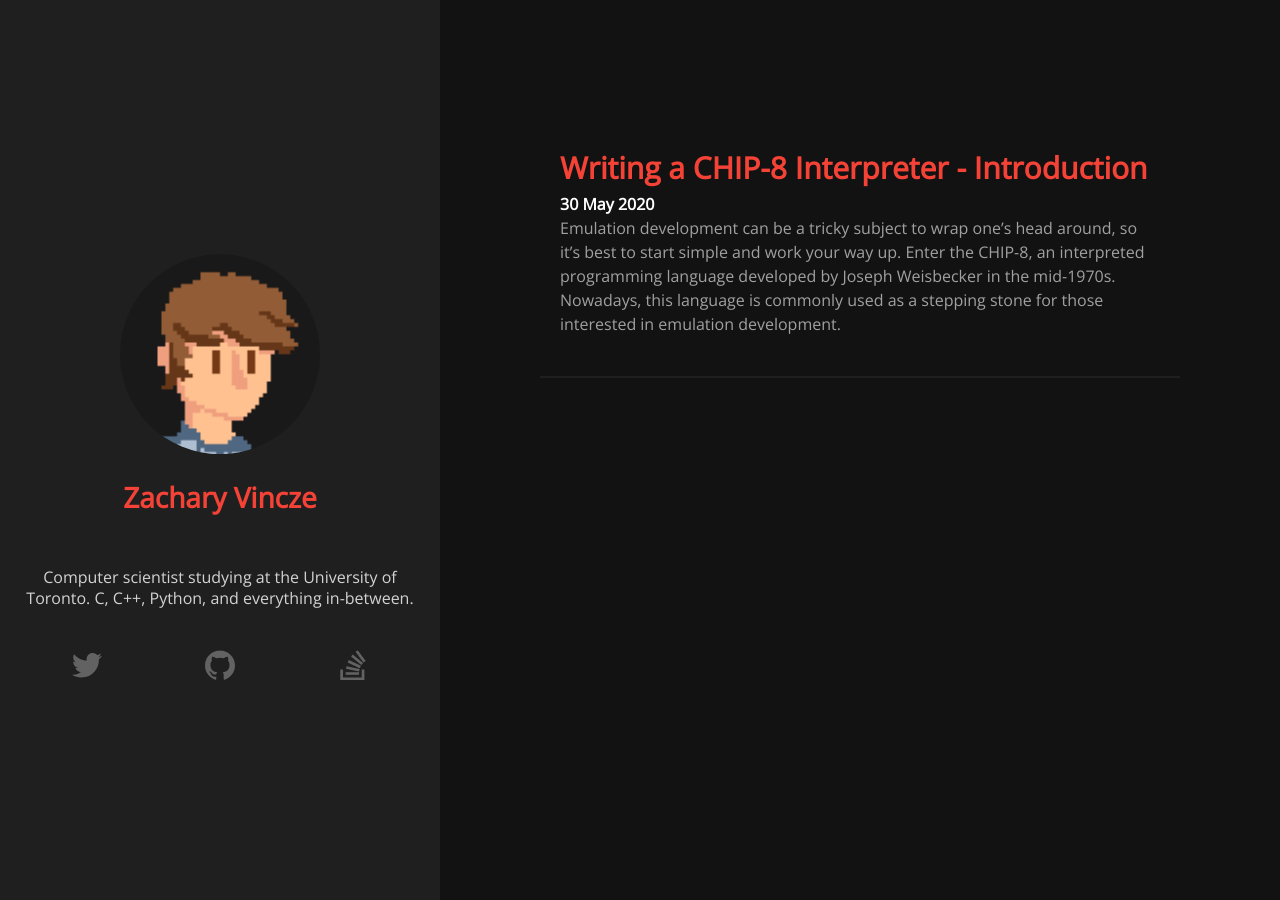
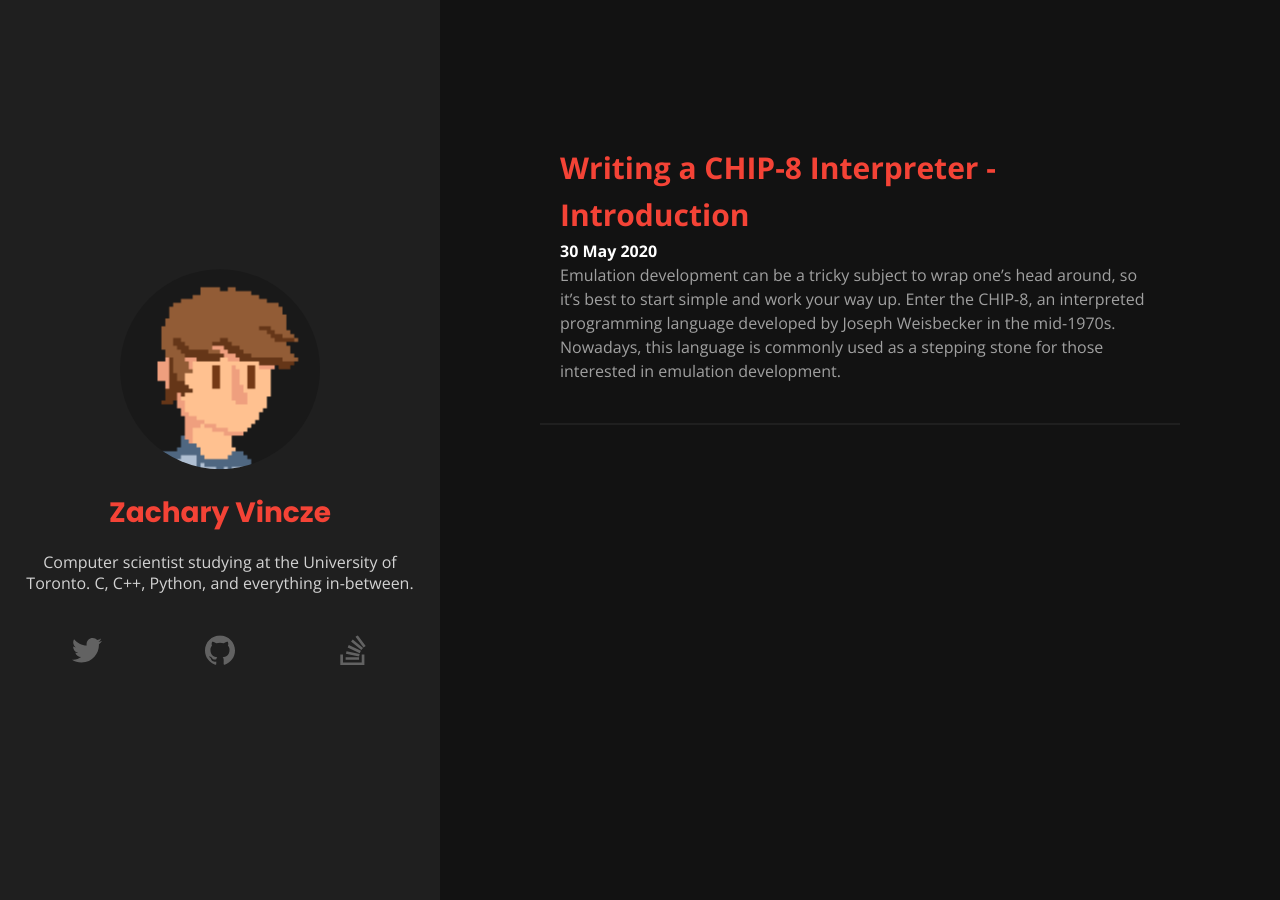
Before and after one commit to zacharyvincze/zacharyvincze.github.io, a Jekyll site: the page built from index.html, in a window 1280 px wide. Built offline with Jekyll 4.4.1, drawn with Linux system fonts in a browser that asks for light colours.

Commit message:
Site optimizations

```diff
--- a/_sass/_base.scss
+++ b/_sass/_base.scss
@@ -1,6 +1,4 @@
-@import url('https://fonts.googleapis.com/css?family=Open+Sans|Poppins&display=swap');
-@import url('https://fonts.googleapis.com/css?family=Roboto&display=swap');
-@import url('https://fonts.googleapis.com/css2?family=Nunito+Sans&family=Rubik:wght@400;700&display=swap');
+@import url('https://fonts.googleapis.com/css2?family=Open+Sans:wght@400;700&family=Poppins:wght@400;700&family=Roboto:wght@400;700&display=swap');
 
 $header-font: Poppins, Open Sans, sans-serif;
 $text-font: Open Sans, sans-serif;
--- a/_sass/_sidebar.scss
+++ b/_sass/_sidebar.scss
@@ -22,7 +22,8 @@
             font-weight: bold;
             text-align: center;
             opacity: 1;
-            margin-bottom: 50px;
+            margin-bottom: 20px;
+            font-family: $header-font;
         }
 
         .profile-picture {
```
